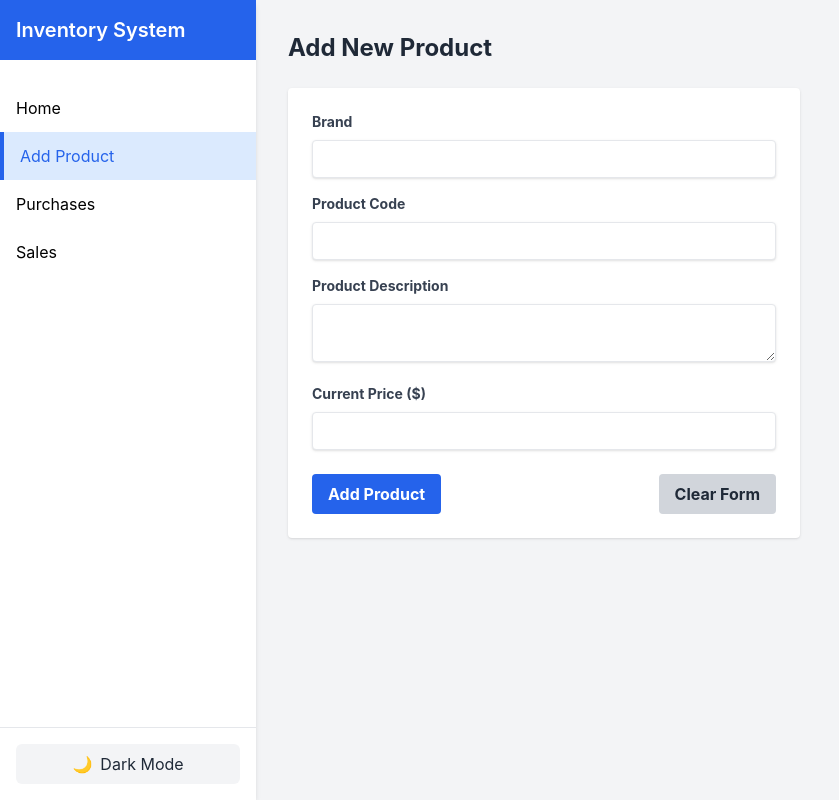
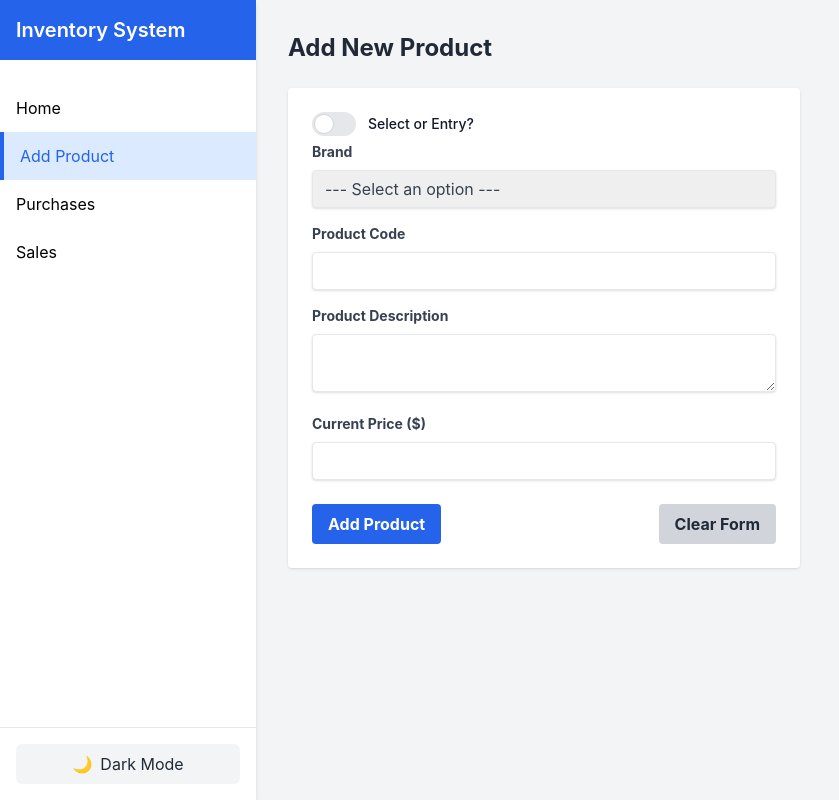
Before and after one commit to MarioAderman/inventory-system-ms, a React (Create React App) app in the folder frontend/: page /add-product in a window 1280 px wide. Shown: the whole page, without its empty margins (0-839 px from the left). Built offline with nearby package versions, Linux system fonts and the light colour scheme.

Commit message:
Added toggle function to switch between select and input components

```diff
--- a/frontend/src/pages/AddProduct.js
+++ b/frontend/src/pages/AddProduct.js
@@ -12,6 +12,8 @@ function AddProduct() {
   });
 
   const [message, setMessage] = useState({ text: '', type: '' });
+  const [isToggle, setIsToggle] = useState(false);
+  const options = ["HotWheels", "MiniGT", "Auto World", "Greenlight", "Johnny Lightning", "Tarmac", "Inno"]
 
   const handleChange = (e) => {
     const { name, value } = e.target;
@@ -20,6 +22,17 @@ function AddProduct() {
       [name]: value
     }));
   };
+
+  const handleToggle = () => {
+    setIsToggle(prevToggle => {
+      const newToggle = !prevToggle;
+      setFormData(prev => ({
+        ...prev,
+        brand: ''
+      }));
+      return newToggle;
+    });
+  }
 
   const handleSubmit = async (e) => {
     e.preventDefault();
@@ -58,10 +71,18 @@ function AddProduct() {
 
         <div className="bg-white dark:bg-gray-800 shadow rounded p-6 max-w-lg">
           <form onSubmit={handleSubmit}>
+
+          <label class="inline-flex items-center cursor-pointer">
+            <input type="checkbox" value="" class="sr-only peer" onChange={handleToggle} />
+            <div class="relative w-11 h-6 bg-gray-200 peer-focus:outline-none peer-focus:ring-4 peer-focus:ring-blue-300 dark:peer-focus:ring-blue-800 rounded-full peer dark:bg-gray-700 peer-checked:after:translate-x-full rtl:peer-checked:after:-translate-x-full peer-checked:after:border-white after:content-[''] after:absolute after:top-[2px] after:start-[2px] after:bg-white after:border-gray-300 after:border after:rounded-full after:h-5 after:w-5 after:transition-all dark:border-gray-600 peer-checked:bg-blue-600 dark:peer-checked:bg-blue-600"></div>
+            <span class="ms-3 text-sm font-medium text-gray-900 dark:text-gray-300">Select or Entry?</span>
+          </label>
+
             <div className="mb-4">
               <label className="block text-gray-700 dark:text-gray-300 text-sm font-bold mb-2" htmlFor="brand">
                 Brand
               </label>
+              {isToggle ?
                 <input
                   id="brand"
                   type="text"
@@ -70,7 +91,23 @@ function AddProduct() {
                   onChange={handleChange}
                   className="shadow appearance-none border rounded w-full py-2 px-3 text-gray-700 dark:text-gray-300 dark:bg-gray-700 leading-tight focus:outline-none focus:shadow-outline"
                   required
-              />
+                /> :
+                <select
+                  name="brand"
+                  id="brand"
+                  value={formData.brand}
+                  onChange={handleChange}
+                  required
+                  className="shadow appearance-none border rounded w-full py-2 px-3 text-gray-700 dark:text-gray-300 dark:bg-gray-700 leading-tight focus:outline-none focus:shadow-outline"
+                >
+                  <option value="" disabled selected>--- Select an option ---</option>
+                  {options.map((option, index) =>
+                    <option key={index} value={option}>
+                      {option}
+                    </option>)
+                  }
+                </select>
+              }
             </div>
 
             <div className="mb-4">
```
Lines whose indentation alone changed are shown as unchanged.
